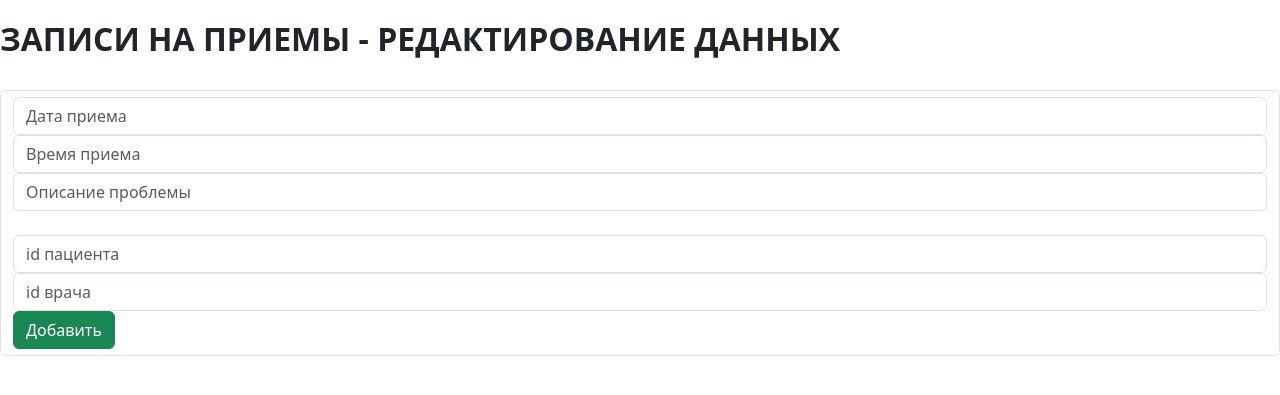
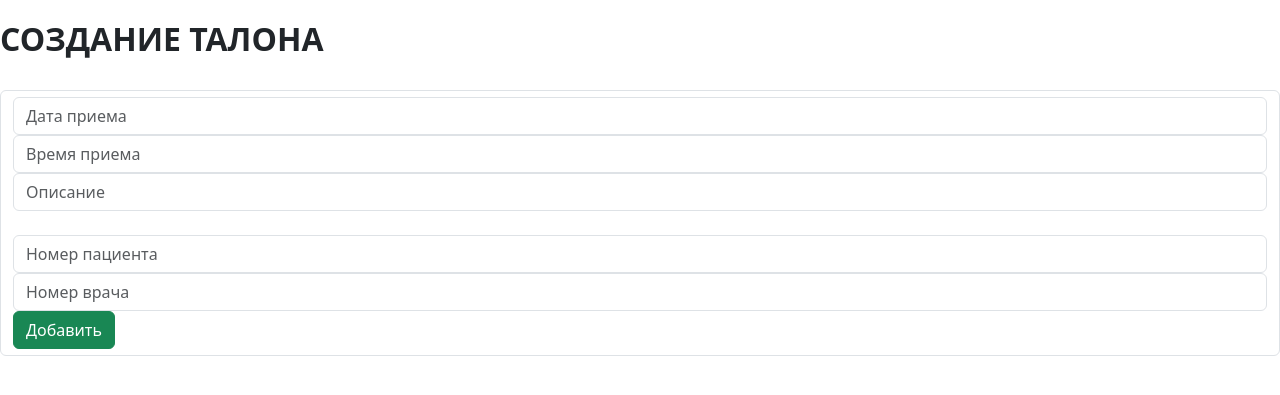
Before and after one commit to IrinaBezmaternykh/The-registry-of-the-polyclinic, a Flask app: page /appointments-edit in a window 1280 px wide. Shown: the part 56-451 px from the top of the page. Run offline with Flask 3, Linux system fonts and the light colour scheme.

Commit message:
Update appointments-edit.html

```diff
--- a/templates/appointments-edit.html
+++ b/templates/appointments-edit.html
@@ -1,11 +1,11 @@
 {% extends 'base.html' %}
 
 {% block title %}
-Записи на приемы - ред.
+Талон
 {% endblock %}
 
 {% block h1 %}
-Записи на приемы - редактирование данных
+Создание талона
 {% endblock %}
 
 {% block body %}
@@ -13,9 +13,9 @@
 <form action="" method="post" class="form-control">
     <input class="form-control" type="text" name="appdate" placeholder="Дата приема">
     <input class="form-control" type="text" name="apptime" placeholder="Время приема">
-    <input class="form-control" type="text" name="problem" placeholder="Описание проблемы"><br>
-    <input class="form-control" type="text" name="patient_id" placeholder="id пациента">
-    <input class="form-control" type="text" name="doctor_id" placeholder="id врача">
+    <input class="form-control" type="text" name="problem" placeholder="Описание"><br>
+    <input class="form-control" type="text" name="patient_id" placeholder="Номер пациента">
+    <input class="form-control" type="text" name="doctor_id" placeholder="Номер врача">
     <button class="btn btn-success" type="submit">Добавить</button>
 </form>
 {% endblock %}
```
